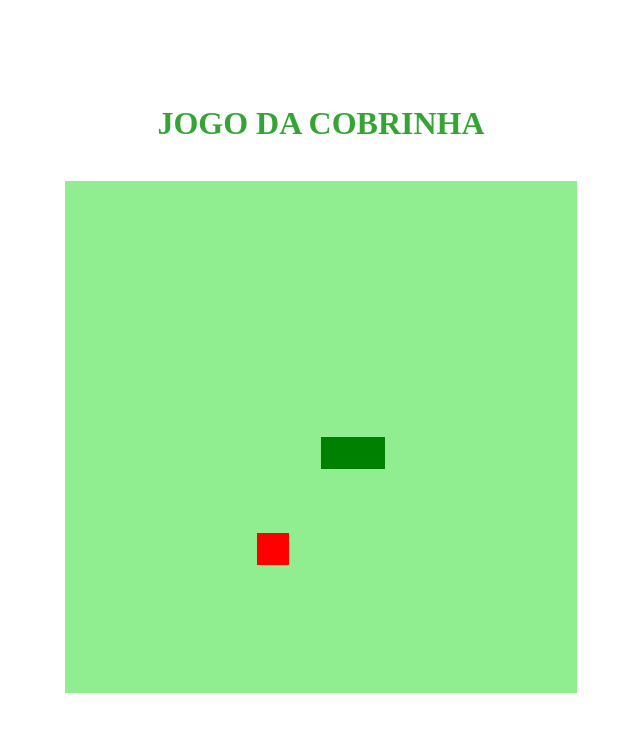
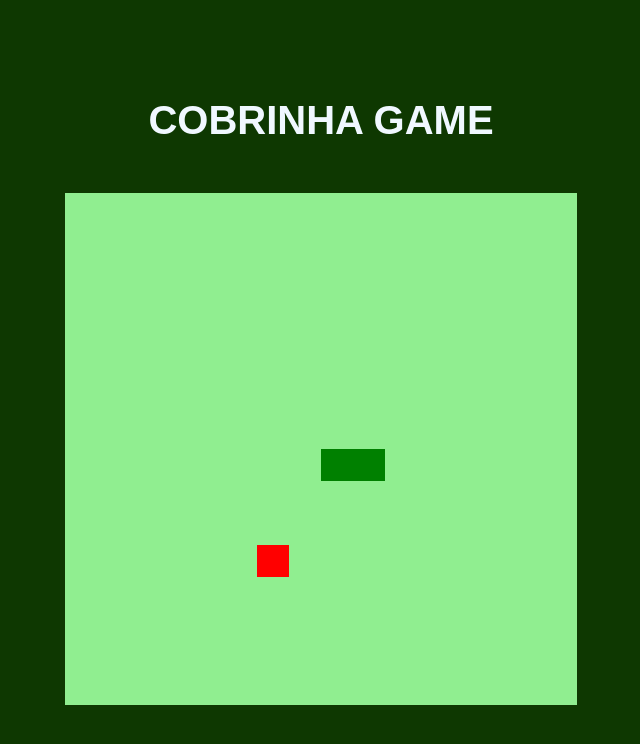
Before and after one commit to marcelojsil/Cobrinha_game, a plain HTML site: page index.html in a window 1280 px wide. Shown: the whole page, without its empty margins (295-935 px from the left). Drawn offline with Linux system fonts and the light colour scheme.

Commit message:
finalizado

```diff
--- a/index.html
+++ b/index.html
@@ -9,7 +9,7 @@
     <script defer src="script.js"></script>
 </head>
 <body>
-    <h1>JOGO DA COBRINHA</h1><BR>
+    <h1>COBRINHA GAME</h1><BR>
     <canvas id="snake" width="512" height="512"></canvas>
 </body>
 </html>
--- a/style.css
+++ b/style.css
@@ -1,10 +1,11 @@
 body{
+    font: 20px Arial;
     height: 95vh;
     width: 95vw;
     display: flex;
     flex-direction: column;
     justify-content: center;
     align-items: center;
-    background-color:white;
-    color: rgb(52, 165, 52);
+    background-color:rgb(14, 56, 1);
+    color: aliceblue;
 }
```
